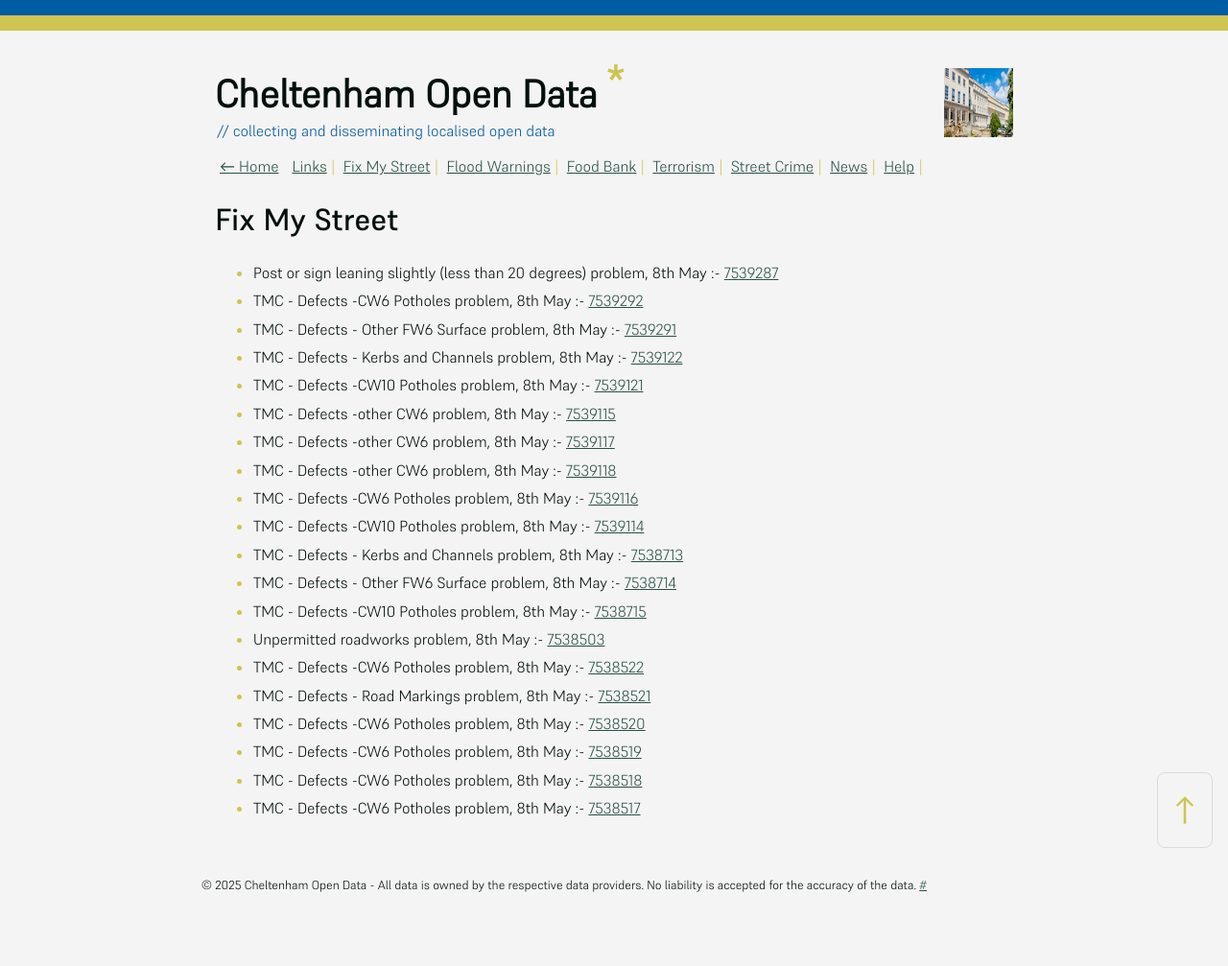
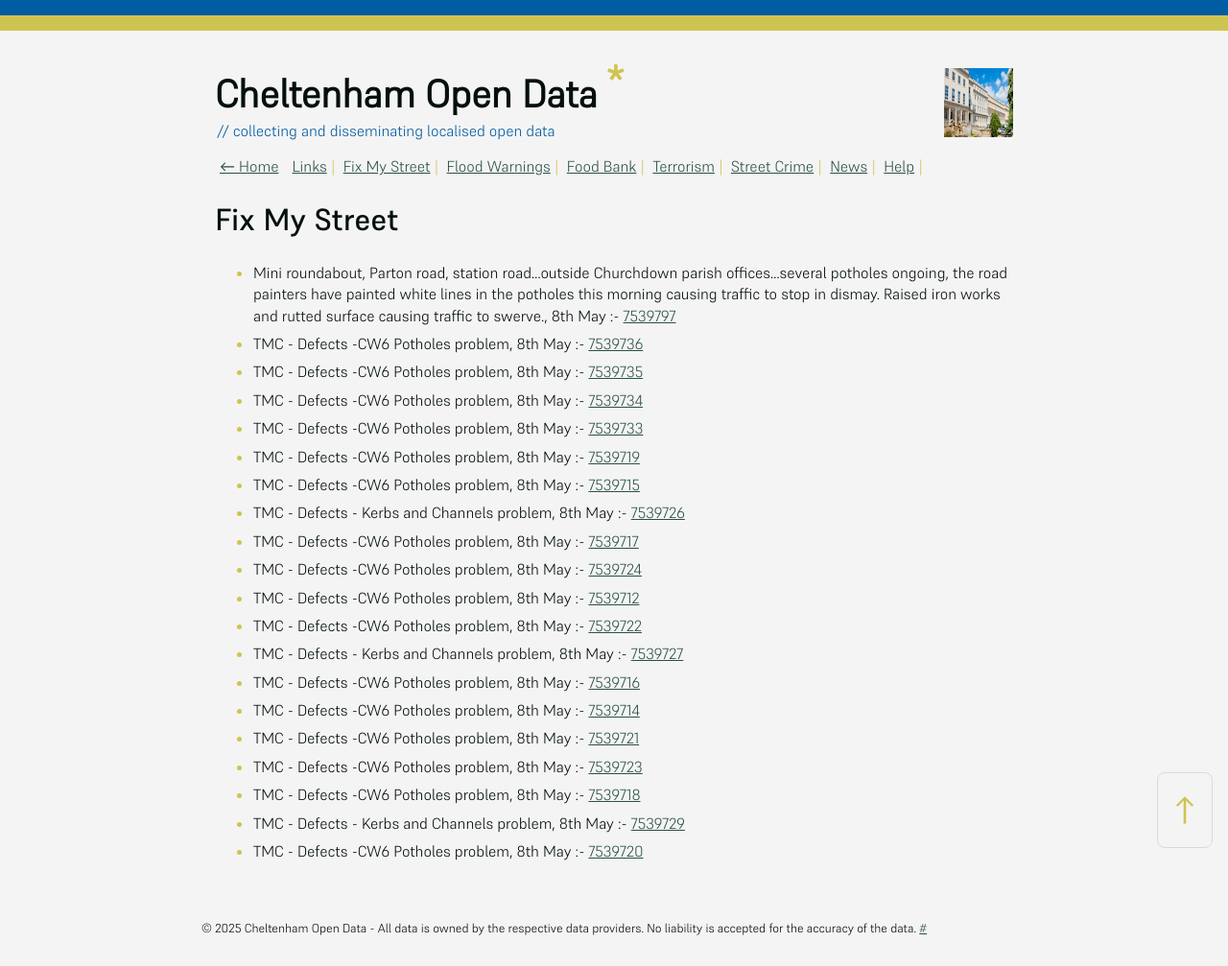
Before and after one commit to mat-0/cheltenham-open-data, a Jekyll site: the page built from _pages/fix-my-street.md, in a window 1280 px wide. Shown: the whole page at 96% size. Built offline with Jekyll 4.4.1, drawn with Linux system fonts in a browser that asks for light colours; before the commit the page ends 962 px from its top, so only the background shows below that.

Commit message:
Updated 2025-05-08 11:57:56

```diff
--- a/_pages/fix-my-street.md
+++ b/_pages/fix-my-street.md
@@ -9,25 +9,25 @@ permalink: /fix-my-street
 
 <!-- fix_marker starts -->
 
-- Post or sign leaning slightly (less than 20 degrees) problem, 8th May :- [7539287](https://www.fixmystreet.com/report/7539287)
-- TMC - Defects -CW6 Potholes  problem, 8th May :- [7539292](https://www.fixmystreet.com/report/7539292)
-- TMC - Defects - Other FW6  Surface problem, 8th May :- [7539291](https://www.fixmystreet.com/report/7539291)
-- TMC - Defects - Kerbs and Channels problem, 8th May :- [7539122](https://www.fixmystreet.com/report/7539122)
-- TMC - Defects -CW10 Potholes problem, 8th May :- [7539121](https://www.fixmystreet.com/report/7539121)
-- TMC - Defects -other CW6 problem, 8th May :- [7539115](https://www.fixmystreet.com/report/7539115)
-- TMC - Defects -other CW6 problem, 8th May :- [7539117](https://www.fixmystreet.com/report/7539117)
-- TMC - Defects -other CW6 problem, 8th May :- [7539118](https://www.fixmystreet.com/report/7539118)
-- TMC - Defects -CW6 Potholes  problem, 8th May :- [7539116](https://www.fixmystreet.com/report/7539116)
-- TMC - Defects -CW10 Potholes problem, 8th May :- [7539114](https://www.fixmystreet.com/report/7539114)
-- TMC - Defects - Kerbs and Channels problem, 8th May :- [7538713](https://www.fixmystreet.com/report/7538713)
-- TMC - Defects - Other FW6  Surface problem, 8th May :- [7538714](https://www.fixmystreet.com/report/7538714)
-- TMC - Defects -CW10 Potholes problem, 8th May :- [7538715](https://www.fixmystreet.com/report/7538715)
-- Unpermitted roadworks problem, 8th May :- [7538503](https://www.fixmystreet.com/report/7538503)
-- TMC - Defects -CW6 Potholes  problem, 8th May :- [7538522](https://www.fixmystreet.com/report/7538522)
-- TMC - Defects - Road Markings problem, 8th May :- [7538521](https://www.fixmystreet.com/report/7538521)
-- TMC - Defects -CW6 Potholes  problem, 8th May :- [7538520](https://www.fixmystreet.com/report/7538520)
-- TMC - Defects -CW6 Potholes  problem, 8th May :- [7538519](https://www.fixmystreet.com/report/7538519)
-- TMC - Defects -CW6 Potholes  problem, 8th May :- [7538518](https://www.fixmystreet.com/report/7538518)
-- TMC - Defects -CW6 Potholes  problem, 8th May :- [7538517](https://www.fixmystreet.com/report/7538517)
+- Mini roundabout, Parton road, station road…outside Churchdown parish offices…several potholes ongoing, the road painters have painted white lines in the potholes this morning causing traffic to stop in dismay. Raised iron works and rutted surface causing traffic to swerve., 8th May :- [7539797](https://www.fixmystreet.com/report/7539797)
+- TMC - Defects -CW6 Potholes  problem, 8th May :- [7539736](https://www.fixmystreet.com/report/7539736)
+- TMC - Defects -CW6 Potholes  problem, 8th May :- [7539735](https://www.fixmystreet.com/report/7539735)
+- TMC - Defects -CW6 Potholes  problem, 8th May :- [7539734](https://www.fixmystreet.com/report/7539734)
+- TMC - Defects -CW6 Potholes  problem, 8th May :- [7539733](https://www.fixmystreet.com/report/7539733)
+- TMC - Defects -CW6 Potholes  problem, 8th May :- [7539719](https://www.fixmystreet.com/report/7539719)
+- TMC - Defects -CW6 Potholes  problem, 8th May :- [7539715](https://www.fixmystreet.com/report/7539715)
+- TMC - Defects - Kerbs and Channels problem, 8th May :- [7539726](https://www.fixmystreet.com/report/7539726)
+- TMC - Defects -CW6 Potholes  problem, 8th May :- [7539717](https://www.fixmystreet.com/report/7539717)
+- TMC - Defects -CW6 Potholes  problem, 8th May :- [7539724](https://www.fixmystreet.com/report/7539724)
+- TMC - Defects -CW6 Potholes  problem, 8th May :- [7539712](https://www.fixmystreet.com/report/7539712)
+- TMC - Defects -CW6 Potholes  problem, 8th May :- [7539722](https://www.fixmystreet.com/report/7539722)
+- TMC - Defects - Kerbs and Channels problem, 8th May :- [7539727](https://www.fixmystreet.com/report/7539727)
+- TMC - Defects -CW6 Potholes  problem, 8th May :- [7539716](https://www.fixmystreet.com/report/7539716)
+- TMC - Defects -CW6 Potholes  problem, 8th May :- [7539714](https://www.fixmystreet.com/report/7539714)
+- TMC - Defects -CW6 Potholes  problem, 8th May :- [7539721](https://www.fixmystreet.com/report/7539721)
+- TMC - Defects -CW6 Potholes  problem, 8th May :- [7539723](https://www.fixmystreet.com/report/7539723)
+- TMC - Defects -CW6 Potholes  problem, 8th May :- [7539718](https://www.fixmystreet.com/report/7539718)
+- TMC - Defects - Kerbs and Channels problem, 8th May :- [7539729](https://www.fixmystreet.com/report/7539729)
+- TMC - Defects -CW6 Potholes  problem, 8th May :- [7539720](https://www.fixmystreet.com/report/7539720)
 
 <!-- fix_marker ends -->
```
Also changed, not shown: _data/flood.json (+5 -69 lines), _pages/news.md (+12 -12 lines), index.md (+5 -5 lines).
